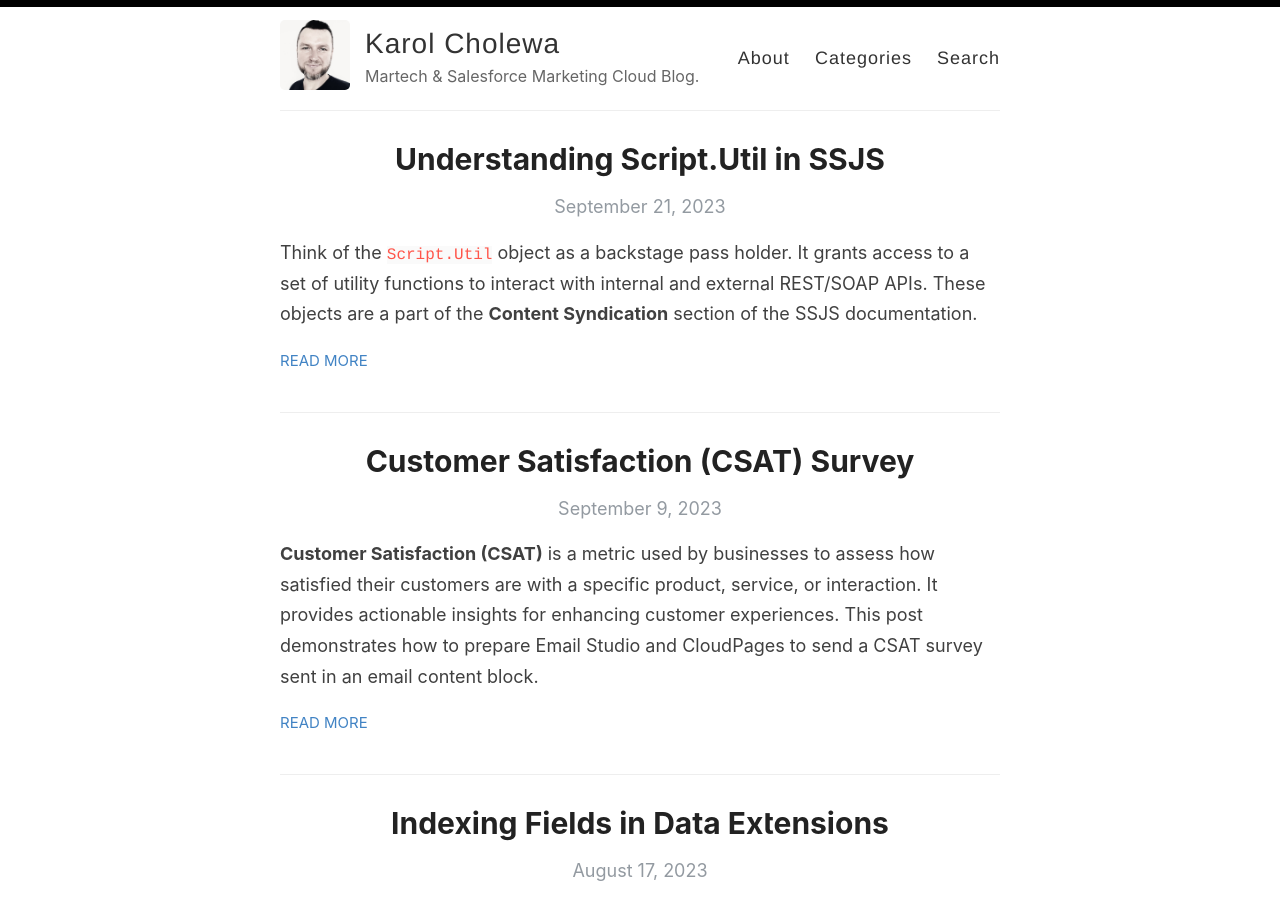
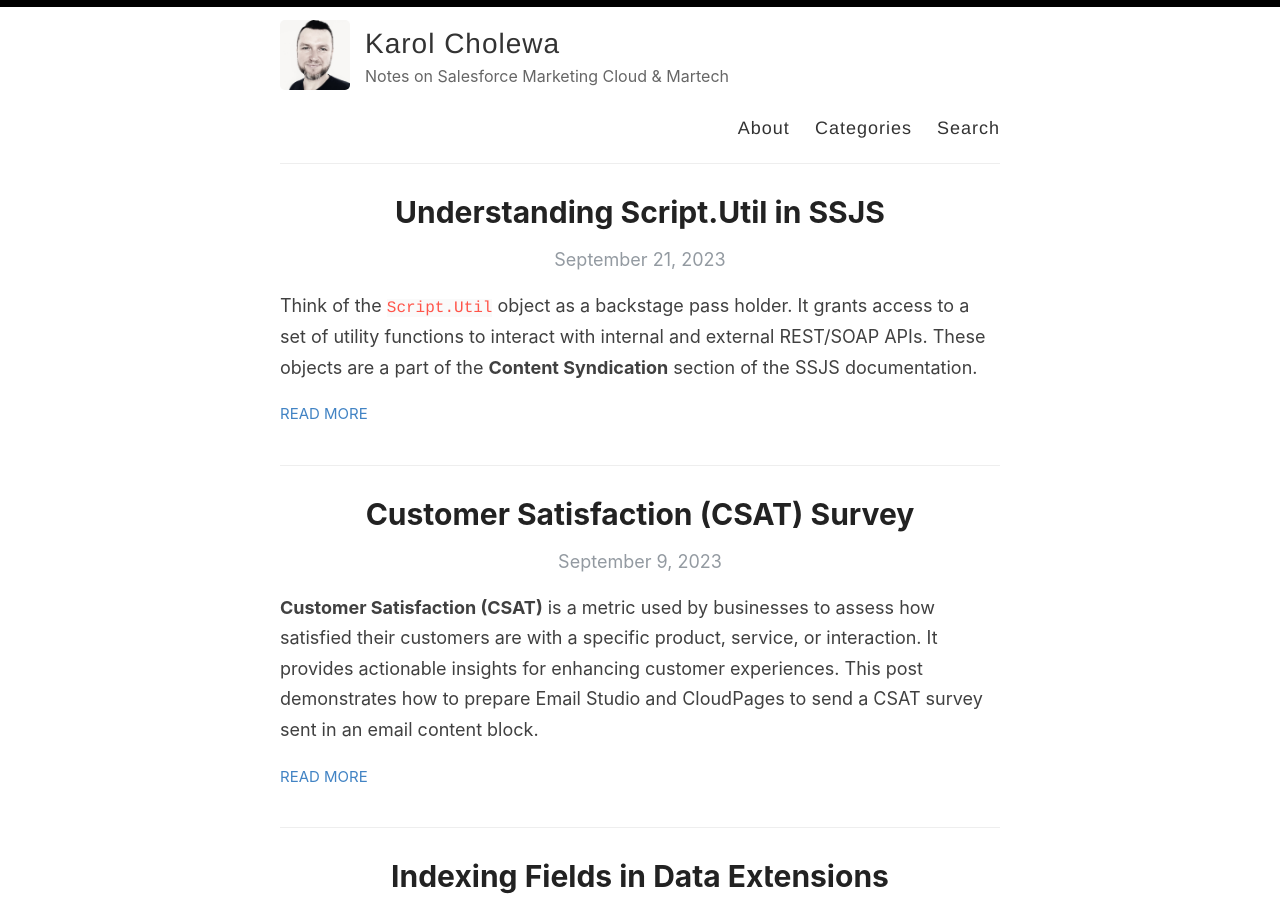
Before and after one commit to karolcholewa/blog, a Jekyll site: the page built from index.html, in a window 1280 px wide and 900 px high. Built offline with Jekyll 4.4.1, drawn with Linux system fonts in a browser that asks for light colours; the list of posts is cut into pages by our own code.

Commit message:
config updated

```diff
--- a/_config.yml
+++ b/_config.yml
@@ -9,7 +9,7 @@ name: Karol Cholewa
 author: Carlito
 
 # Short bio or description (displayed in the header)
-description: Martech & Salesforce Marketing Cloud Blog.
+description: Notes on Salesforce Marketing Cloud & Martech
 
 # URL of your avatar or profile pic (you could use your GitHub profile pic)
 avatar: /images/carlito.jpg
```
